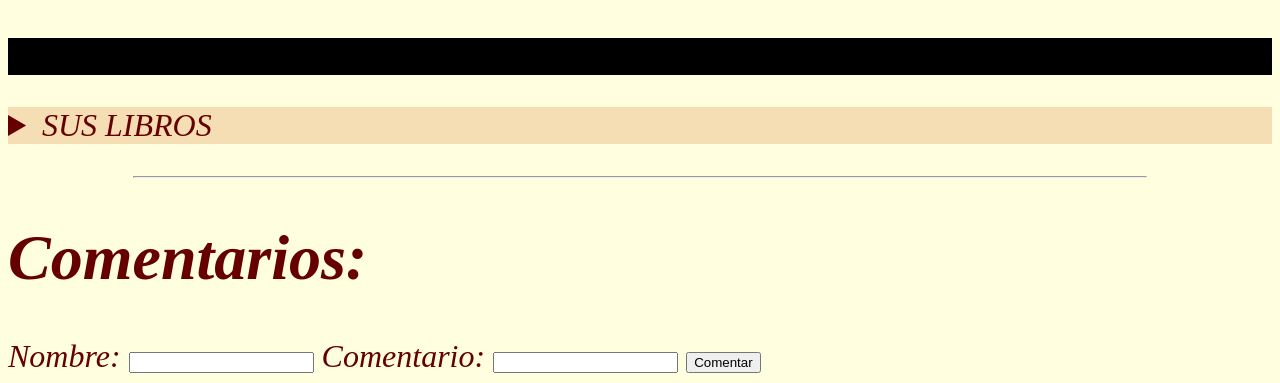
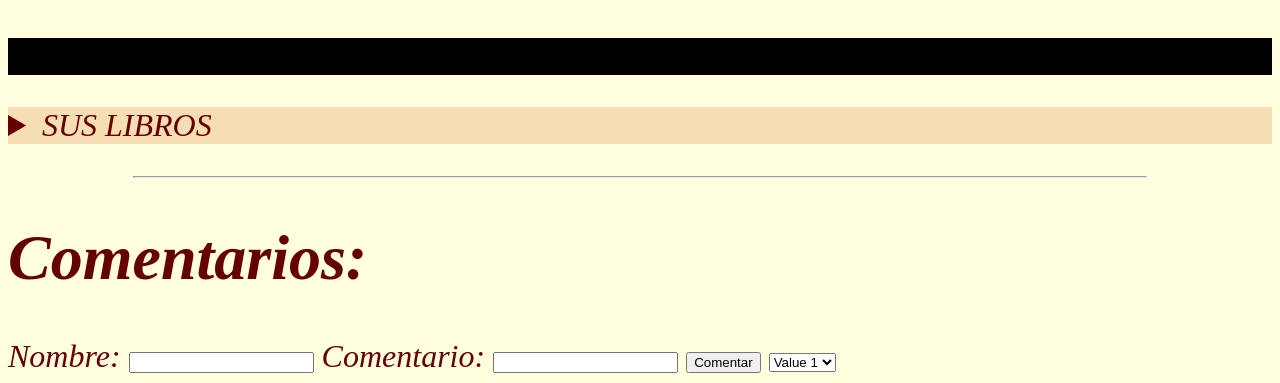
Before and after one commit to franaracena/franaracena.github.io, a plain HTML site: page index.html in a window 1280 px wide. Shown: the part 2148-2531 px from the top of the page. Drawn offline with Linux system fonts and the light colour scheme.

Commit message:
Update index.html

```diff
--- a/index.html
+++ b/index.html
@@ -86,4 +86,13 @@ Como escritora tiene 14 libros publicados en 16 países y 5 idiomas.</p>
 <input type="text" id="comentario">
 
 <input type='button' onclick='agregarComentario()' value='Comentar' />
-</HTML>
+<select name="select">
+  <option value="value1">Value 1</option>
+  <option value="value2">Value 2</option>
+  <option value="value3">Value 3</option>
+  <option value="value4">Value 4</option>
+  <option value="value5">Value 5</option>
+  <option value="value6">Value 6</option>
+  <option value="value7">Value 7</option>
+</select>
+ </HTML>
```
